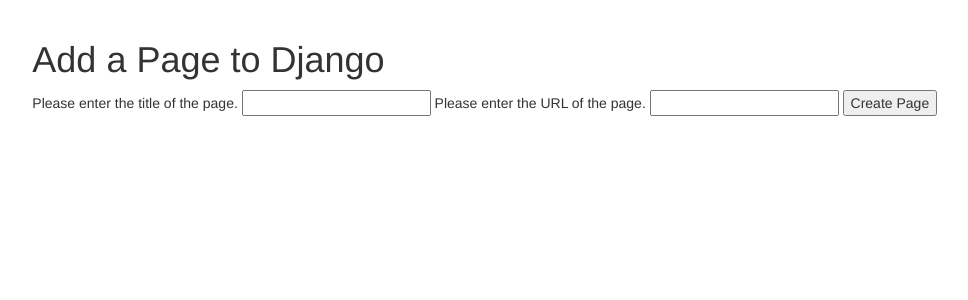
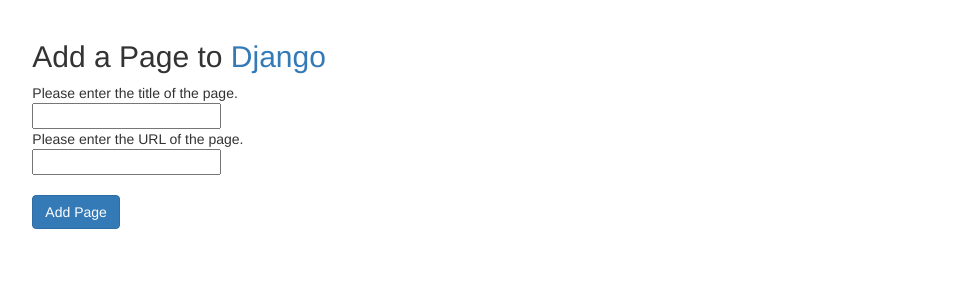
Before and after one commit to victorevector/rango, a Django app: page /rango/category/django/add_page/ in a window 1280 px wide. Shown: the part 50-350 px from the top of the page, without its empty margins (221-1189 px from the left). Run offline with Django 3.2, Linux system fonts and the light colour scheme; a user stored in the database is signed in; data comes from the database, SQL or seed files in the repository; both versions use the stored data as it was after the commit; parts of the project's set-up code (start-up, migrations or seed data) failed here and were passed over; some libraries are stand-ins or nearby versions.

Commit message:
bootstrap to add_page

```diff
--- a/templates/rango/add_page.html
+++ b/templates/rango/add_page.html
@@ -1,22 +1,30 @@
 {% extends 'base.html' %}
-{% load staticfiles %}
 
-{% block title %} Add a Page {% endblock %}
+{% block title %}Add Page{% endblock %}
+
 
 {% block body_block %}
-		<h1>Add a Page to {{category.name}}</h1>
-		<form id='page_form' method='post' action='/rango/category/{{category.slug}}/add_page/'>
+{% if category %}
+
+                <form role="form"  id="page_form" method="post" action="/rango/category/{{category.slug}}/add_page/">
+            <h2 class="form-signin-heading">Add a Page to <a href="/rango/category/{{category.slug}}/"> {{ category.name }}</a></h2>
                     {% csrf_token %}
                     {% for hidden in form.hidden_fields %}
-				{{hidden}}
+                        {{ hidden }}
                     {% endfor %}
 
                     {% for field in form.visible_fields %}
-				{{field.errors}}
-				{{field.help_text}}
-				{{field}}
+                        {{ field.errors }}
+                        {{ field.help_text }}<br/>
+                        {{ field }}<br/>
                     {% endfor %}
 
-			<input type='submit' name='submit' value='Create Page' />
+                <br/>
+            <button class="btn btn-primary" type="submit" name="submit">Add Page</button>
                 </form>
+            {%  else %}
+            <p>This is category does not exist.</p>
+        {%  endif %}
+
+
         {% endblock %}
```
Also changed, not shown: db.sqlite3. Lines whose indentation alone changed are shown as unchanged.
